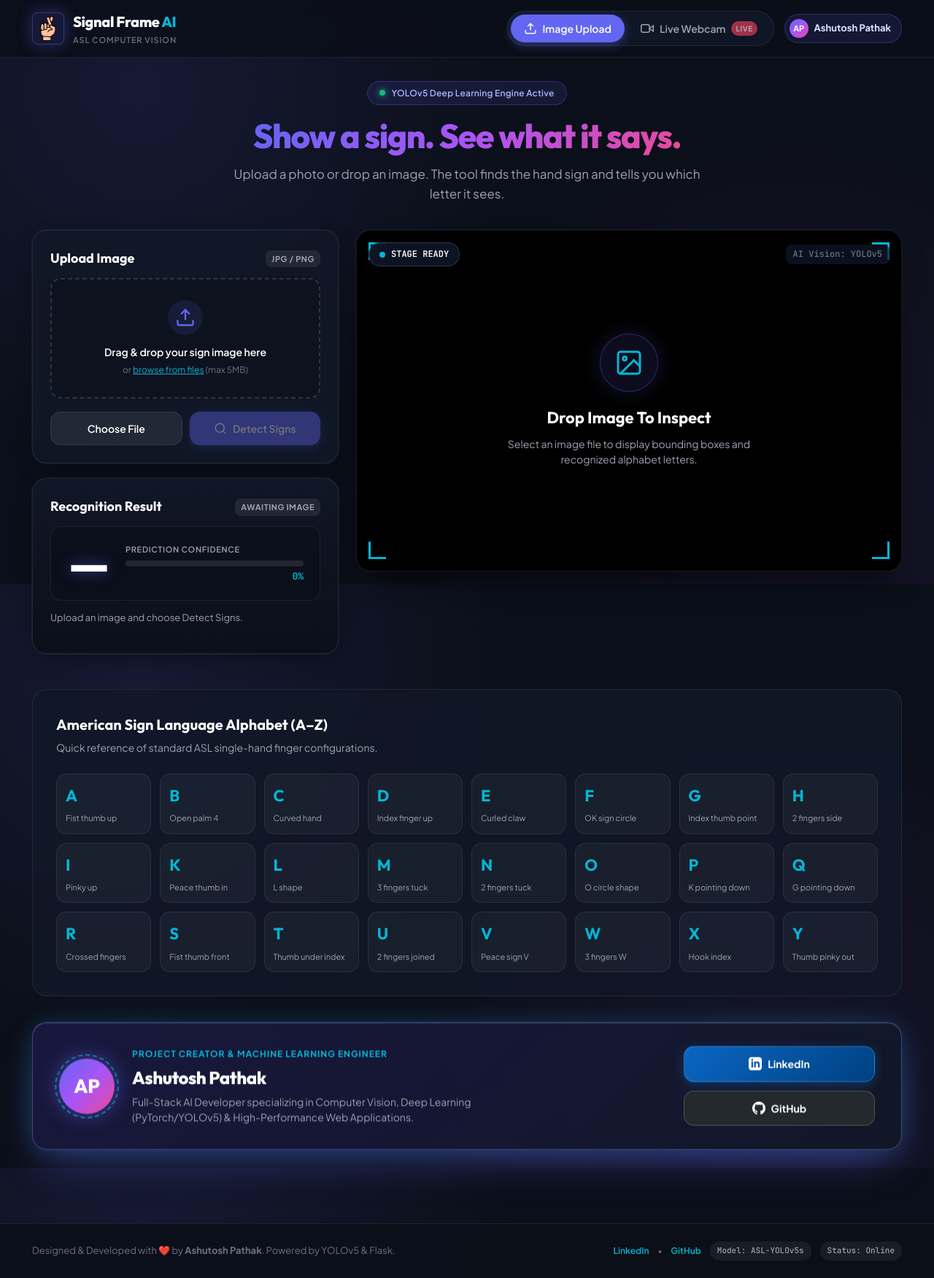
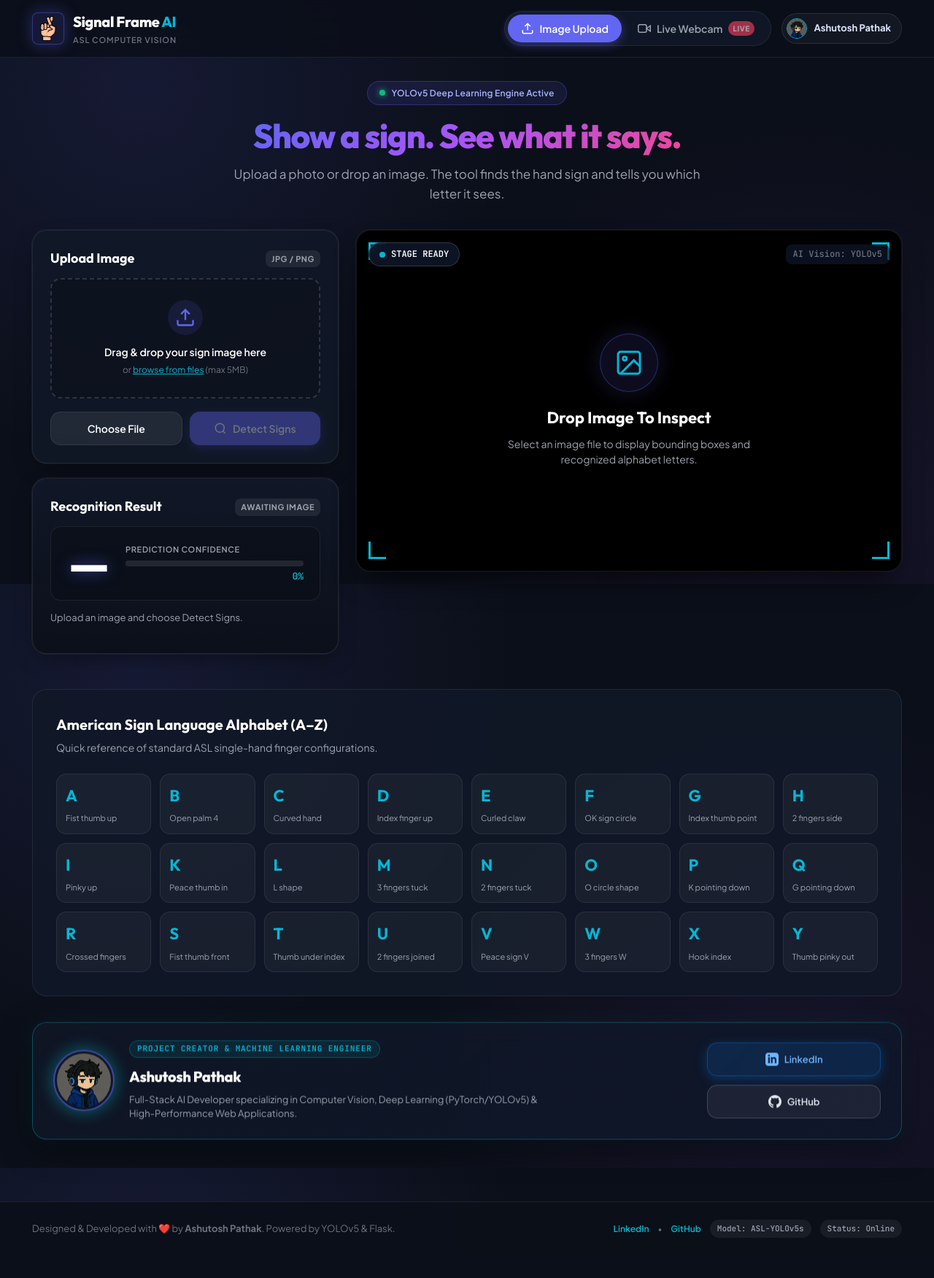
Before and after one commit to ashutoshpathak4121/sign-language-recognition, a Flask app: page / in a window 1280 px wide. Shown: the whole page at 73% size. After the commit the page ends 1696 px from the top, so only its background shows below. Run offline with Flask 3, Linux system fonts and the light colour scheme.

Commit message:
Add custom avatar illustration to creator showcase card and navigation

```diff
--- a/static/css/style.css
+++ b/static/css/style.css
@@ -976,16 +976,22 @@ button {
 }
 
 .creator-avatar {
-  width: 26px;
-  height: 26px;
+  width: 28px;
+  height: 28px;
   border-radius: 50%;
-  background: var(--accent-gradient);
-  color: #FFFFFF;
-  font-size: 11px;
-  font-weight: 800;
+  border: 1.5px solid rgba(99, 102, 241, 0.5);
   display: flex;
   align-items: center;
   justify-content: center;
+  overflow: hidden;
+  flex-shrink: 0;
+}
+
+.creator-nav-img {
+  width: 100%;
+  height: 100%;
+  object-fit: cover;
+  display: block;
 }
 
 .creator-name {
@@ -1045,19 +1051,24 @@ button {
 
 .creator-large-avatar {
   position: relative;
-  width: 76px;
-  height: 76px;
+  width: 80px;
+  height: 80px;
   border-radius: 50%;
-  background: var(--accent-gradient);
+  border: 2px solid rgba(99, 102, 241, 0.6);
   display: flex;
   align-items: center;
   justify-content: center;
-  font-family: var(--font-heading);
-  font-size: 26px;
-  font-weight: 800;
-  color: #FFFFFF;
   box-shadow: 0 0 30px rgba(99, 102, 241, 0.6);
   flex-shrink: 0;
+  overflow: visible;
+}
+
+.creator-avatar-img {
+  width: 100%;
+  height: 100%;
+  object-fit: cover;
+  border-radius: 50%;
+  display: block;
 }
 
 .avatar-glow-ring {
@@ -1066,6 +1077,7 @@ button {
   border-radius: 50%;
   border: 2px dashed rgba(6, 182, 212, 0.6);
   animation: spinSlow 12s linear infinite;
+  pointer-events: none;
 }
 
 @keyframes spinSlow {
@@ -1206,6 +1218,233 @@ button {
   border-radius: var(--radius-pill);
 }
 
+
+/* ==========================================================================
+   Creator Showcase Section & Floating Card
+   ========================================================================== */
+.creator-nav-btn {
+  display: inline-flex;
+  align-items: center;
+  gap: 10px;
+  padding: 6px 14px 6px 6px;
+  background: rgba(255, 255, 255, 0.04);
+  border: 1px solid rgba(255, 255, 255, 0.1);
+  border-radius: var(--radius-pill);
+  color: var(--text-primary);
+  text-decoration: none;
+  font-size: 13px;
+  font-weight: 600;
+  transition: all 0.3s cubic-bezier(0.16, 1, 0.3, 1);
+}
+
+.creator-nav-btn:hover {
+  background: rgba(0, 240, 255, 0.1);
+  border-color: rgba(0, 240, 255, 0.4);
+  transform: translateY(-2px);
+  box-shadow: 0 4px 20px rgba(0, 240, 255, 0.2);
+}
+
+.creator-avatar {
+  width: 28px;
+  height: 28px;
+  border-radius: 50%;
+  overflow: hidden;
+  display: flex;
+  align-items: center;
+  justify-content: center;
+  background: #0f172a;
+  border: 1.5px solid var(--cyan-glow);
+}
+
+.creator-nav-img {
+  width: 100%;
+  height: 100%;
+  object-fit: cover;
+}
+
+.creator-section {
+  margin-top: 32px;
+  margin-bottom: 24px;
+}
+
+.creator-card.floating-card {
+  display: flex;
+  align-items: center;
+  justify-content: space-between;
+  flex-wrap: wrap;
+  gap: 24px;
+  padding: 24px 28px;
+  background: linear-gradient(135deg, rgba(17, 24, 39, 0.8) 0%, rgba(15, 23, 42, 0.9) 100%);
+  border: 1px solid rgba(0, 240, 255, 0.25);
+  border-radius: var(--radius-lg);
+  backdrop-filter: blur(16px);
+  box-shadow: 0 12px 40px rgba(0, 0, 0, 0.5), 0 0 30px rgba(0, 240, 255, 0.08);
+  animation: floatLevitation 6s ease-in-out infinite;
+  transition: transform 0.4s cubic-bezier(0.16, 1, 0.3, 1), box-shadow 0.4s ease, border-color 0.4s ease;
+}
+
+.creator-card.floating-card:hover {
+  transform: translateY(-6px) scale(1.01);
+  box-shadow: 0 20px 50px rgba(0, 0, 0, 0.6), 0 0 40px rgba(0, 240, 255, 0.2);
+  border-color: rgba(0, 240, 255, 0.5);
+}
+
+@keyframes floatLevitation {
+  0%, 100% {
+    transform: translateY(0px);
+  }
+  50% {
+    transform: translateY(-8px);
+  }
+}
+
+.creator-card-left {
+  display: flex;
+  align-items: center;
+  gap: 20px;
+  flex: 1;
+  min-width: 280px;
+}
+
+.creator-large-avatar {
+  position: relative;
+  width: 84px;
+  height: 84px;
+  min-width: 84px;
+  border-radius: 50%;
+  padding: 3px;
+  background: linear-gradient(135deg, var(--cyan-glow), var(--purple-glow), #ec4899);
+  box-shadow: 0 0 24px rgba(0, 240, 255, 0.35);
+  display: flex;
+  align-items: center;
+  justify-content: center;
+  transition: transform 0.3s cubic-bezier(0.34, 1.56, 0.64, 1);
+}
+
+.creator-card:hover .creator-large-avatar {
+  transform: scale(1.08) rotate(3deg);
+}
+
+.creator-avatar-img {
+  width: 100%;
+  height: 100%;
+  border-radius: 50%;
+  object-fit: cover;
+  background: #0f172a;
+  display: block;
+}
+
+.avatar-glow-ring {
+  position: absolute;
+  inset: -4px;
+  border-radius: 50%;
+  background: linear-gradient(135deg, var(--cyan-glow), var(--purple-glow));
+  opacity: 0.4;
+  filter: blur(8px);
+  z-index: -1;
+  animation: spinGlow 8s linear infinite;
+}
+
+@keyframes spinGlow {
+  0% { transform: rotate(0deg); }
+  100% { transform: rotate(360deg); }
+}
+
+.creator-info {
+  display: flex;
+  flex-direction: column;
+  gap: 4px;
+}
+
+.creator-badge {
+  display: inline-block;
+  font-family: var(--font-mono);
+  font-size: 11px;
+  font-weight: 700;
+  text-transform: uppercase;
+  letter-spacing: 0.08em;
+  color: var(--cyan-glow);
+  background: rgba(0, 240, 255, 0.08);
+  border: 1px solid rgba(0, 240, 255, 0.2);
+  padding: 2px 10px;
+  border-radius: var(--radius-pill);
+  width: fit-content;
+}
+
+.creator-full-name {
+  font-size: 20px;
+  font-weight: 800;
+  color: #ffffff;
+  letter-spacing: -0.02em;
+  margin: 2px 0;
+}
+
+.creator-bio {
+  font-size: 13px;
+  color: var(--text-secondary);
+  line-height: 1.5;
+  max-width: 580px;
+  margin: 0;
+}
+
+.creator-card-right {
+  display: flex;
+  align-items: center;
+}
+
+.creator-social-links {
+  display: flex;
+  align-items: center;
+  gap: 12px;
+  flex-wrap: wrap;
+}
+
+.btn-creator-li {
+  display: inline-flex;
+  align-items: center;
+  gap: 8px;
+  background: rgba(10, 102, 194, 0.2);
+  border: 1px solid rgba(10, 102, 194, 0.5);
+  color: #70b5f9;
+  padding: 10px 18px;
+  border-radius: var(--radius-md);
+  font-weight: 600;
+  font-size: 13px;
+  text-decoration: none;
+  transition: all 0.25s ease;
+}
+
+.btn-creator-li:hover {
+  background: #0a66c2;
+  color: #ffffff;
+  border-color: #0a66c2;
+  transform: translateY(-2px);
+  box-shadow: 0 4px 18px rgba(10, 102, 194, 0.4);
+}
+
+.btn-creator-gh {
+  display: inline-flex;
+  align-items: center;
+  gap: 8px;
+  background: rgba(255, 255, 255, 0.06);
+  border: 1px solid rgba(255, 255, 255, 0.16);
+  color: #e2e8f0;
+  padding: 10px 18px;
+  border-radius: var(--radius-md);
+  font-weight: 600;
+  font-size: 13px;
+  text-decoration: none;
+  transition: all 0.25s ease;
+}
+
+.btn-creator-gh:hover {
+  background: rgba(255, 255, 255, 0.16);
+  color: #ffffff;
+  border-color: rgba(255, 255, 255, 0.35);
+  transform: translateY(-2px);
+  box-shadow: 0 4px 18px rgba(255, 255, 255, 0.1);
+}
+
 .d-none {
   display: none !important;
 }
--- a/templates/index.html
+++ b/templates/index.html
@@ -44,7 +44,9 @@
         </nav>
 
         <a href="https://github.com/ashutoshpathak4121" target="_blank" rel="noopener noreferrer" class="creator-nav-btn" title="View Creator Profile">
-          <span class="creator-avatar">AP</span>
+          <span class="creator-avatar">
+            <img src="{{ url_for('static', filename='images/creator-avatar.jpg') }}" alt="Ashutosh Pathak" class="creator-nav-img">
+          </span>
           <span class="creator-name">Ashutosh Pathak</span>
         </a>
       </div>
@@ -297,7 +299,7 @@
       <div class="creator-card floating-card">
         <div class="creator-card-left">
           <div class="creator-large-avatar">
-            <span>AP</span>
+            <img src="{{ url_for('static', filename='images/creator-avatar.jpg') }}" alt="Ashutosh Pathak Avatar" class="creator-avatar-img">
             <div class="avatar-glow-ring"></div>
           </div>
           <div class="creator-info">
```
Also changed, not shown: static/images/creator-avatar.jpg (added).
